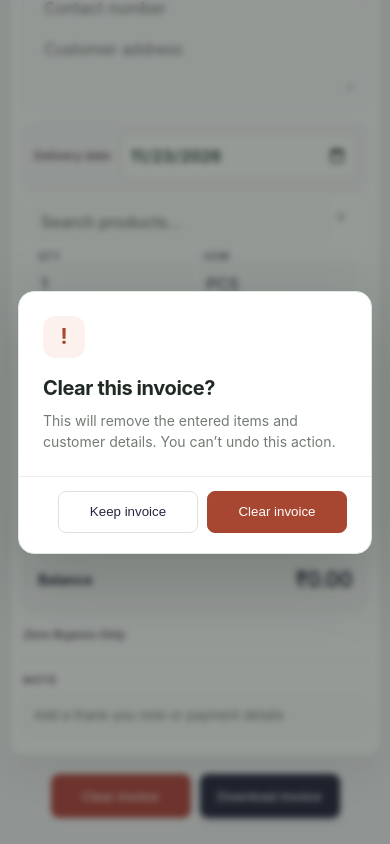
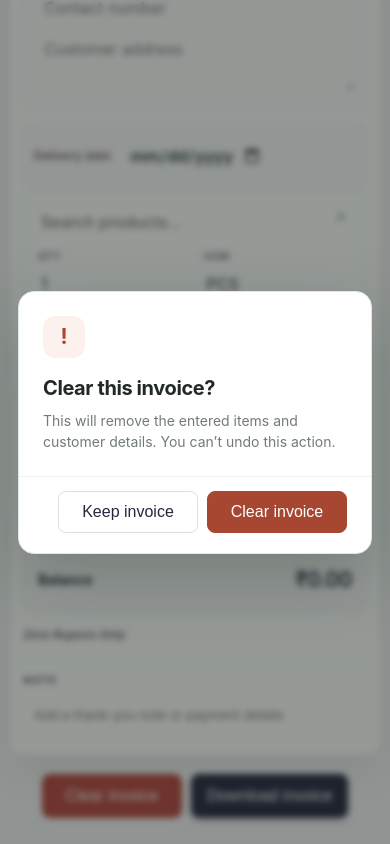
Before and after one commit to sanjib-info/taste-n-bite, a plain HTML site: page index.html in a window 390 px wide. Both pictures are taken after a click on the button "Clear invoice". Shown: the part 504-1348 px from the top of the page. Drawn offline with Linux system fonts and the light colour scheme.

Commit message:
Update index.html

```diff
--- a/index.html
+++ b/index.html
@@ -16,6 +16,8 @@
     @media screen{
       body{background:#f2f5f2;color:#202923;font-family:Inter,"Segoe UI",Arial,sans-serif}
       .field{font-size:16px}
+      .field{border:1px solid transparent!important;background:transparent!important}
+      .date-control{display:block;min-width:0;max-width:100%;box-sizing:border-box;text-align:left;direction:ltr;white-space:nowrap;background:#fff;border:1px solid #e2e8e3;border-radius:8px;padding:9px 8px}
       main{max-width:820px;margin:28px auto 52px}
       .sheet{padding:34px 38px;border:1px solid #e0e7e1;border-radius:16px;box-shadow:0 16px 42px rgba(32,55,39,.08)}
       .toprow{align-items:center;padding-bottom:22px;border-color:#e4e9e4}
@@ -60,6 +62,7 @@
       .buttons{justify-content:center}
       .hint{color:#758078}
       .btn{border-radius:8px;padding:10px 15px;transition:background .15s,border-color .15s,transform .15s}
+      .btn{font-size:16px}
       .btn:active{transform:translateY(1px)}
       .btn.primary{background:#2f6240;border-color:#2f6240;box-shadow:0 3px 8px rgba(47,98,64,.16)}
       .btn.primary:hover{background:#264f34}
@@ -76,9 +79,11 @@
       #invoice-number{min-width:0}
       .meta #invoice-date{text-align:left;direction:ltr;justify-self:start}
       .meta #invoice-date::-webkit-date-and-time-value{text-align:left;margin-left:0}
-      .meta input[type=date],.delivery input[type=date]{display:block;width:100%;min-width:0;max-width:100%;box-sizing:border-box;text-align:left;direction:ltr;white-space:nowrap;background:#fff;border:1px solid #e2e8e3;border-radius:8px;padding:9px 8px}
-      .delivery label{display:grid;grid-template-columns:max-content minmax(0,1fr);align-items:center;gap:10px;min-width:0;white-space:nowrap}
+      .date-control{width:100%}
+      .delivery label{display:grid;grid-template-columns:max-content max-content;align-items:center;gap:10px;min-width:0;white-space:nowrap}
+      .delivery .date-control{width:clamp(120px,40vw,150px);max-width:100%}
       .meta #invoice-date{justify-self:stretch}
+      .date-control::-webkit-date-and-time-value{text-align:left;margin-left:0}
       .parties{gap:10px;padding:15px 0 12px}
       .parties>div{padding:11px;border-radius:9px}
       .delivery{gap:8px;padding:9px 10px}
@@ -103,6 +108,7 @@
       .parties>div{background:#fdfbfc;border-color:#eee8ec}
       .items-head{background:#faeef3;color:#574252}
       .item .field:focus,.note .field:focus{border-color:#d77999;background:#fff;box-shadow:0 0 0 3px rgba(194,43,97,.09)}
+      .field:focus{border-color:#d77999!important;background:#fff!important;box-shadow:0 0 0 3px rgba(194,43,97,.09)}
       .add-row{color:#a91f50}
       .amount{color:#39324a}
       .summary{background:#fcf9fb;border-color:#ece5ea}
@@ -131,9 +137,9 @@
 <body>
   <main>
     <section class="sheet" aria-label="Invoice">
-      <div class="toprow"><div class="invoice-brand"><img class="seal" src="TB-PNG.webp" alt="Taste 'N' Bite logo"><img class="wordmark" src="Tnb-Text.webp" alt="Taste 'N' Bite"></div><div class="meta"><label for="invoice-number">Order no.</label><input class="field" id="invoice-number" required aria-label="Order number"><label for="invoice-date">Date</label><input class="field" id="invoice-date" type="date" required aria-label="Invoice date"></div></div>
+      <div class="toprow"><div class="invoice-brand"><img class="seal" src="TB-PNG.webp" alt="Taste 'N' Bite logo"><img class="wordmark" src="Tnb-Text.webp" alt="Taste 'N' Bite"></div><div class="meta"><label for="invoice-number">Order no.</label><input class="field" id="invoice-number" required aria-label="Order number"><label for="invoice-date">Date</label><input class="field date-control" id="invoice-date" type="date" required aria-label="Invoice date"></div></div>
       <div class="parties"><div><div class="section-label">From</div><input class="field party-name" value="Taste 'N' Bite" required aria-label="Your business name"><textarea class="field party-details" placeholder="Address · Email · Phone" required aria-label="Your business details">GHOSH BROTHERS FOOD SERVICES&#10;Phone: 8013247400</textarea></div><div><div class="section-label">Bill to</div><input class="field party-name" id="customer-name" placeholder="Customer name" required aria-label="Customer name"><div class="customer-meta"><input class="field" id="customer-mobile" type="tel" placeholder="Contact number" required aria-label="Customer contact number"></div><textarea class="field party-details" id="customer-address" placeholder="Customer address" aria-label="Customer details"></textarea></div></div>
-      <div class="delivery"><label>Delivery date <input class="field" id="delivery-date" type="date" required aria-label="Delivery date"></label></div>
+      <div class="delivery"><label>Delivery date <input class="field date-control" id="delivery-date" type="date" required aria-label="Delivery date"></label></div>
       <div class="items-head"><span>Item name</span><span>Qty</span><span>UOM</span><span>Rate</span><span>Amount</span><span></span></div>
       <div id="items"></div><button type="button" class="add-row" id="add-row">＋ Add a product</button>
       <div class="summary"><div class="summary-inner"><div class="sum-line"><span>Amount</span><strong id="subtotal">₹0.00</strong></div><div class="sum-line"><label for="advance">Advance</label><input class="field" id="advance" type="number" min="0" step="0.01" value="0" aria-label="Advance payment"></div><div class="sum-line total"><span>Balance</span><strong id="balance">₹0.00</strong></div></div></div>
@@ -186,11 +192,11 @@
     function ensureOrderNumber(){const field=document.querySelector('#invoice-number');if(!field.value.trim())field.value=newOrderNumber();return field.value.trim()}
     function validateInvoice(){const rows=[...items.querySelectorAll('.item')];if(!rows.length){addItem();alert('Add at least one product before downloading the invoice.');items.querySelector('.product').focus();return false}for(const field of document.querySelectorAll('.sheet [required]')){if(!field.reportValidity())return false}return true}
     document.querySelector('#invoice-number').addEventListener('blur',ensureOrderNumber);
-    function setCurrentDateTime(){const now=new Date(),date=new Date(now.getTime()-now.getTimezoneOffset()*60000).toISOString().slice(0,10);document.querySelector('#invoice-date').value=date;document.querySelector('#delivery-date').value=date}
+    function setCurrentDateTime(){const now=new Date(),date=new Date(now.getTime()-now.getTimezoneOffset()*60000).toISOString().slice(0,10);document.querySelector('#invoice-date').value=date}
     const clearDialog=document.querySelector('#clear-dialog');
     document.querySelector('#clear').addEventListener('click',()=>clearDialog.showModal());
     document.querySelector('#cancel-clear').addEventListener('click',()=>clearDialog.close());
-    document.querySelector('#confirm-clear').addEventListener('click',()=>{clearDialog.close();items.replaceChildren();document.querySelector('#customer-name').value='';document.querySelector('#customer-mobile').value='';document.querySelector('#customer-address').value='';document.querySelector('#invoice-note').value='';document.querySelector('#invoice-number').value=newOrderNumber();document.querySelector('#advance').value=0;setCurrentDateTime();addItem()});document.querySelector('#invoice-number').value=newOrderNumber();setCurrentDateTime();addItem();
+    document.querySelector('#confirm-clear').addEventListener('click',()=>{clearDialog.close();items.replaceChildren();document.querySelector('#customer-name').value='';document.querySelector('#customer-mobile').value='';document.querySelector('#customer-address').value='';document.querySelector('#invoice-note').value='';document.querySelector('#invoice-number').value=newOrderNumber();document.querySelector('#advance').value=0;document.querySelector('#delivery-date').value='';setCurrentDateTime();addItem()});document.querySelector('#invoice-number').value=newOrderNumber();setCurrentDateTime();addItem();
   </script>
 </body>
 </html>
```
